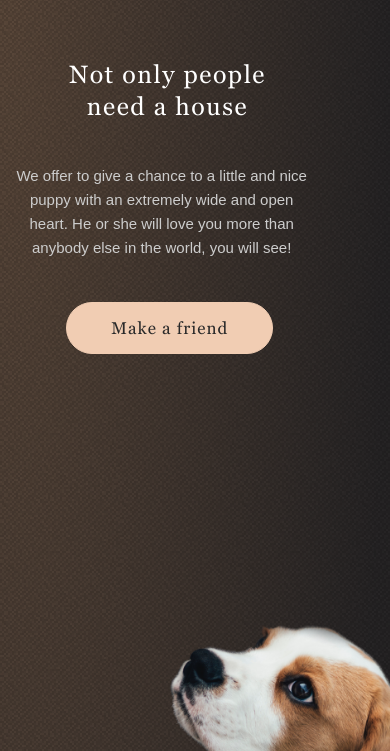
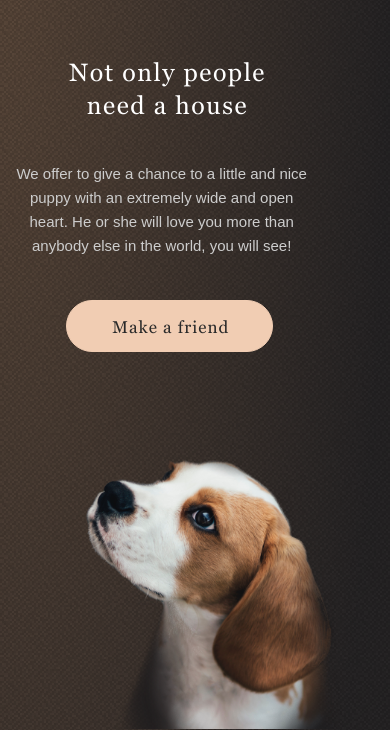
Before and after one commit to jsemenborodas/shelter-private, a plain HTML site: page shelter/index.html in a window 390 px wide. Shown: the part 93-844 px from the top of the page. Drawn offline with Linux system fonts and the light colour scheme; files whose address does not match are found by name.

Commit message:
feat: add 320px adaptive first page

```diff
--- a/shelter/styles/index.css
+++ b/shelter/styles/index.css
@@ -967,7 +967,9 @@ body{
         border-bottom: 3px solid #F1CDB3;
         }
 
+
     .content__heading{
+        margin-top: 7px;
         width: 300px;
         margin-left: 9.6vw;
         height: 64px;
@@ -1000,4 +1002,37 @@ body{
         text-align: left;
         margin-left: 17vw;
     }
+
+    .container{
+        height: 823px;
+        overflow: hidden;
+    }
+
+    .start__screen{
+        max-height: 823px;
+    }
+
+    .start__screen_content{
+        max-height: 680px;
+        display: block;
+    }
+
+    .content__image{
+        width: 260px;
+        height: 271.77px;
+        margin: 0 auto;
+    }
+    .puppy{
+        margin: 0;
+        width: 260px;
+        margin-top: 31%;
+        margin-left: 7.5%;
+    }
+
+    .button_primary button{
+        padding-top: 2px;
+        padding-left: 2px;
+    }
+
+    /*About*/
 }
```
